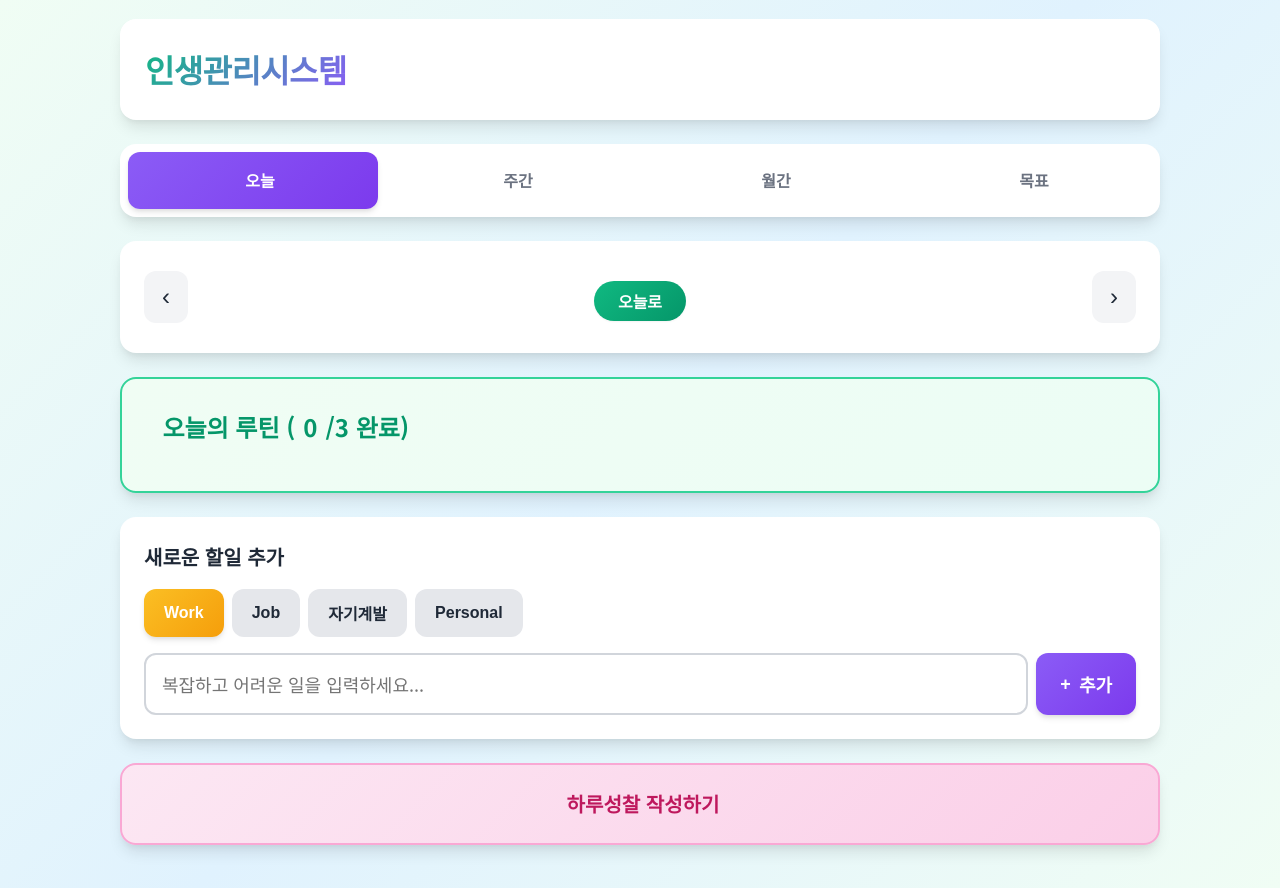
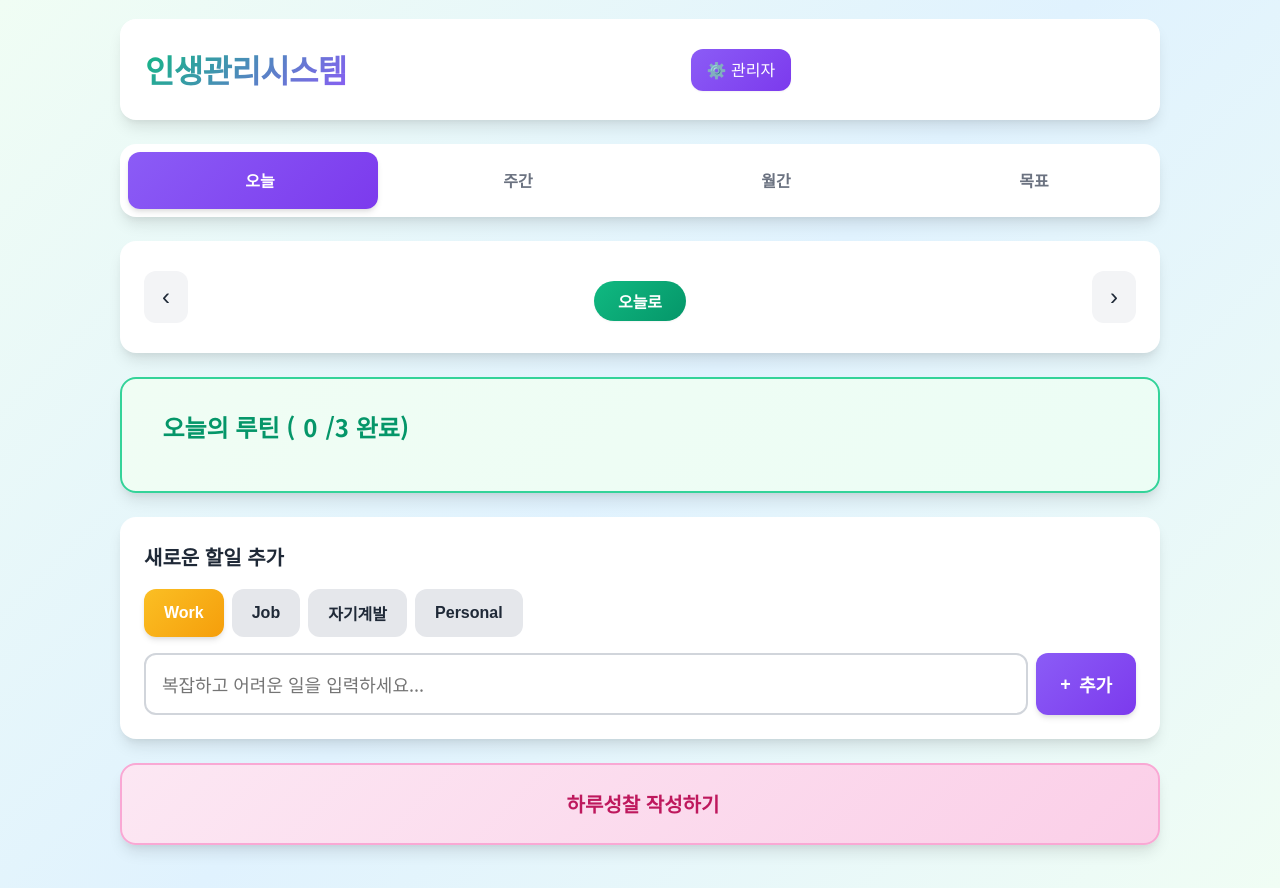
Before and after one commit to qqjfroddl/LED-system-app, an Electron app: page index.html in a window 1280 px wide. Drawn offline with nearby package versions, Linux system fonts and the light colour scheme.

Commit message:
Add: 메인 페이지에 관리자 페이지 링크 추가

```diff
--- a/index.html
+++ b/index.html
@@ -26,6 +26,9 @@
             <!-- 헤더 -->
             <div class="header">
                 <h1>인생관리시스템</h1>
+                <div class="header-links">
+                    <a href="admin.html" class="admin-link" title="관리자 페이지">⚙️ 관리자</a>
+                </div>
                 <div class="user-section">
                     <div id="user-info" class="user-info hidden">
                         <img id="user-avatar" class="user-avatar" src="" alt="사용자 아바타">
--- a/styles.css
+++ b/styles.css
@@ -79,6 +79,33 @@ body {
     letter-spacing: -0.02em;
 }
 
+.header-links {
+    display: flex;
+    align-items: center;
+    gap: 1rem;
+}
+
+.admin-link {
+    padding: 0.5rem 1rem;
+    background: linear-gradient(135deg, var(--primary-purple) 0%, var(--primary-purple-dark) 100%);
+    color: var(--white);
+    text-decoration: none;
+    border-radius: var(--radius-md);
+    font-size: clamp(0.875rem, 2vw, 1rem);
+    font-weight: 500;
+    transition: var(--transition);
+    box-shadow: var(--shadow-sm);
+    display: flex;
+    align-items: center;
+    gap: 0.5rem;
+}
+
+.admin-link:hover {
+    transform: translateY(-2px);
+    box-shadow: var(--shadow-md);
+    background: linear-gradient(135deg, var(--primary-purple-dark) 0%, var(--primary-purple) 100%);
+}
+
 .user-section {
     display: flex;
     align-items: center;
@@ -149,10 +176,15 @@ body {
         text-align: center;
     }
 
+    .header-links {
+        order: 2;
+    }
+
     .user-section {
         flex-direction: column;
         gap: 0.75rem;
         width: 100%;
+        order: 3;
     }
 
     .user-info {
```
